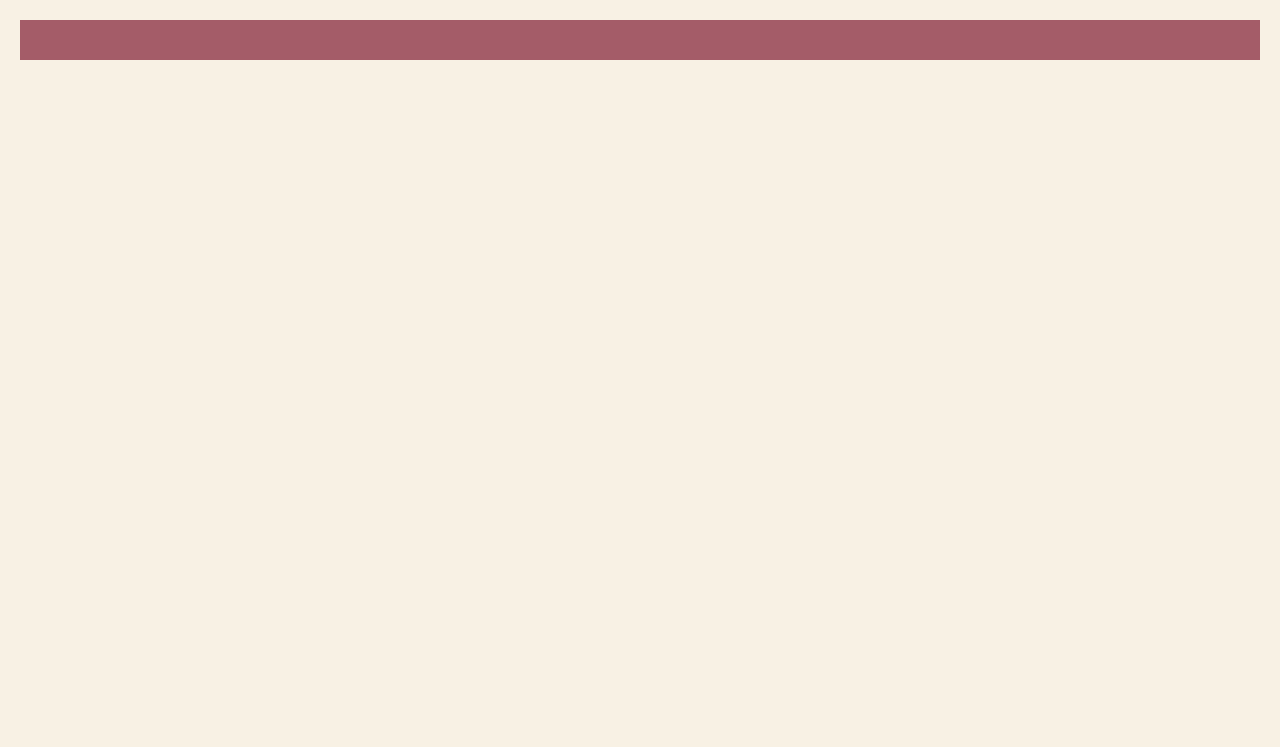
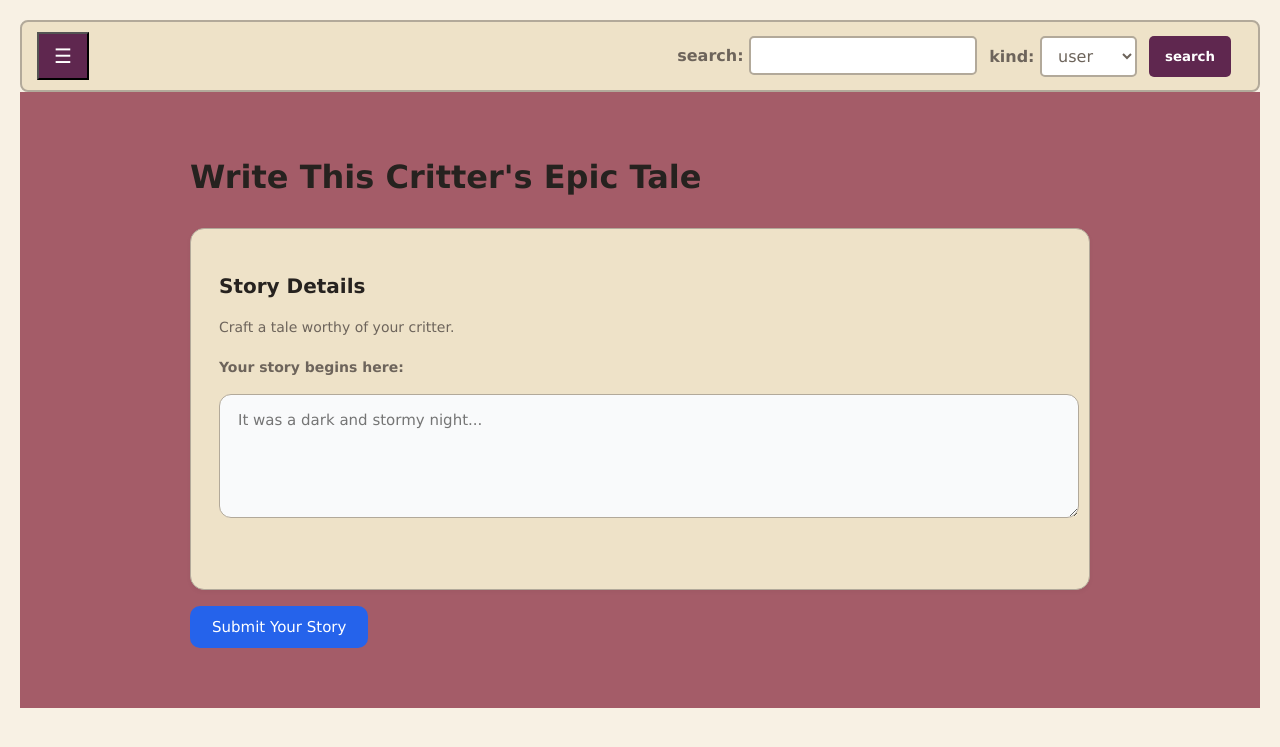
Before and after one commit to megdugan/CritterCave, a Flask app: page /critter/1/story_upload/ in a window 1280 px wide. Shown: the top 747 px of the page. Run offline with Flask 3, Linux system fonts and the light colour scheme.

Commit message:
fixed major error

```diff
--- a/static/style.css
+++ b/static/style.css
@@ -119,8 +119,6 @@
     min-width: 70px;
 }
 
-/*Sign up and Sign In Page CSS*/
-/* The sidebar menu */
 .topbar .search input[type="submit"] {
     font-weight: bold;
     color: white;
@@ -192,28 +190,22 @@
     transform: rotate(90deg);
 }
 
-/* Style page content - use this if you want to push the page content to the right when you open the side navigation */
+/* Style page content */
 .main {
     transition: margin-left .5s;
     padding: 20px;
     background: var(--accent-rosewood);
 }
 
+.topsection{
+    transition: margin-left .5s;
 
+}
 
 /* ======================================================
    LOGIN CONTAINER
 ====================================================== */
 
-
-
-/*The log in css container*/
-.log_container{
-    width: 400px;
-    margin: 0 auto;
-    border: 2px solid;
-    padding: 10px;
-    border-radius: 10px;
 #log_container {
     text-align: center;
     background: var(--panel);
@@ -223,25 +215,22 @@
     padding: 10px;
     margin: 0 auto;
 }
-}
 
-
-.sign_up_form{
 #sign_up_form {
     display: grid;
     justify-items: center;
     margin: 0;
 }
-}
 
 /* ======================================================
-   SETTINGS PAGE
+   FORM INPUTS
 ====================================================== */
 
-.sign_up_form input[type="username"],
-.sign_up_form input[type="password"],
-.sign_up_form input[type="name"],
-.sign_up_form select{
+#sign_up_form input[type="text"],
+#sign_up_form input[type="username"],
+#sign_up_form input[type="password"],
+#sign_up_form input[type="name"],
+#sign_up_form select {
     width: 100%;
     max-width: calc(100% - 20px);
     padding: 14px 18px;
@@ -255,7 +244,7 @@
     transition: border-color 0.2s, background 0.2s;
 }
 
-.sign_up_form input[type="submit"],
+#sign_up_form input[type="submit"],
 form > p > input[type="submit"] {
     background: #2563eb;
     color: white;
@@ -267,15 +256,19 @@
     transition: background 0.15s;
 }
 
-.sign_up_form input[type="submit"]:hover,
+#sign_up_form input[type="submit"]:hover,
 form > p > input[type="submit"]:hover {
     background: #1d4ed8;
 }
-.sign_up_form form p {
+
+#sign_up_form form p {
     margin: 0;
 }
 
-/* Settings Page + Block Formatting --------------------- */
+/* ======================================================
+   SETTINGS PAGE
+====================================================== */
+
 .settings {
     max-width: 900px;
     margin: 40px auto;
@@ -367,8 +360,7 @@
 }
 
 /* Submit Buttons */
-.settings-block input[type="submit"],
-form > p > input[type="submit"] {
+.settings-block input[type="submit"] {
     font-size: 15px;
     text-align: center;
     color: white;
@@ -380,8 +372,7 @@
     margin: 0;
     transition: background 0.15s;
 }
-.settings-block input[type="submit"]:hover,
-form > p > input[type="submit"]:hover {
+.settings-block input[type="submit"]:hover {
     background: var(--accent-rosewood);
 }
 
--- a/templates/base.html
+++ b/templates/base.html
@@ -16,21 +16,23 @@
 </head>
 <body>
 
-<div class="main" id="first_main">
 {% block nav %}
+<!-- Sidebar -->
 <div id="mySidebar" class="sidebar">
     <a href="javascript:void(0)" class="closebtn" onclick="closeNavall()">&times;</a>
     <a href="{{url_for('index')}}">Home</a>
     <a href="{{url_for('about')}}">About</a>
+</div>
 
+
+
+<!-- Topbar -->
+<div class="topsection" id="first_main">
   <div class="topbar">
-    <nav>
-        <ul>
-            <li><a href="{{url_for('index')}}">Home</a></li>
-            <li><a href="{{url_for('about')}}">About</a></li>
-            <li><a href="{{url_for('create')}}">Create</a></li>
-        </ul>
-    </nav>
+
+      <div>
+          <button class="openbtn" onclick="openNavall()">&#9776; </button>
+      </div>
 
       <form class="search" method="GET" action="/query/">
           <label>search:
@@ -47,9 +49,10 @@
           <input type="submit" value="search">
       </form>
   </div>
+</div>
 {% endblock %}
 
-
+<!-- Flash Messages -->
 {% with messages = get_flashed_messages() %}
   {% if messages %}
     <div id="messages">
@@ -60,14 +63,12 @@
   {% endif %}
 {% endwith %}
 
+<!-- Main Content -->
 <div class="main" id="main">
   {% block main_content %}
     <h1>Welcome!</h1>
   {% endblock %}
 </div>
 
-
-  </div>
-
 </body>
 </html>
```
Lines whose indentation alone changed are shown as unchanged.
